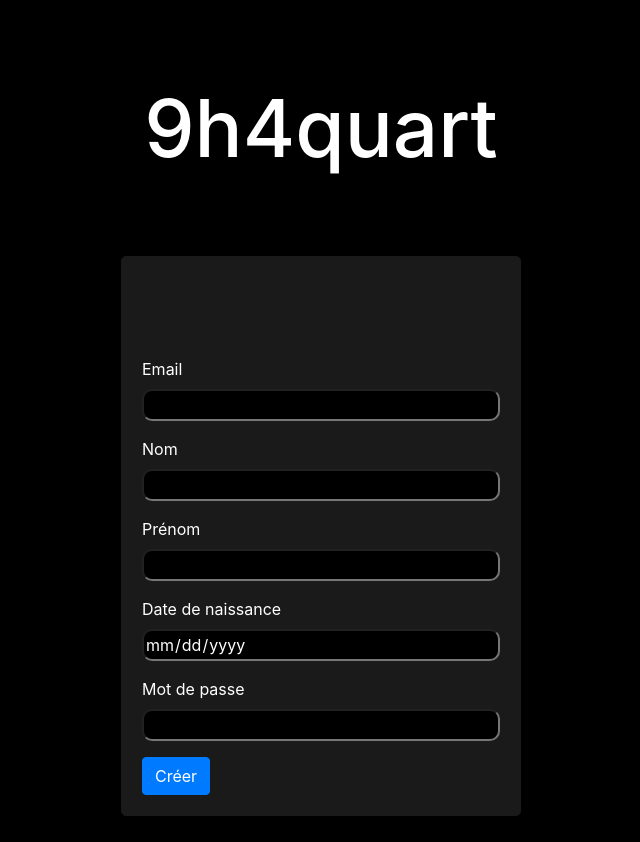
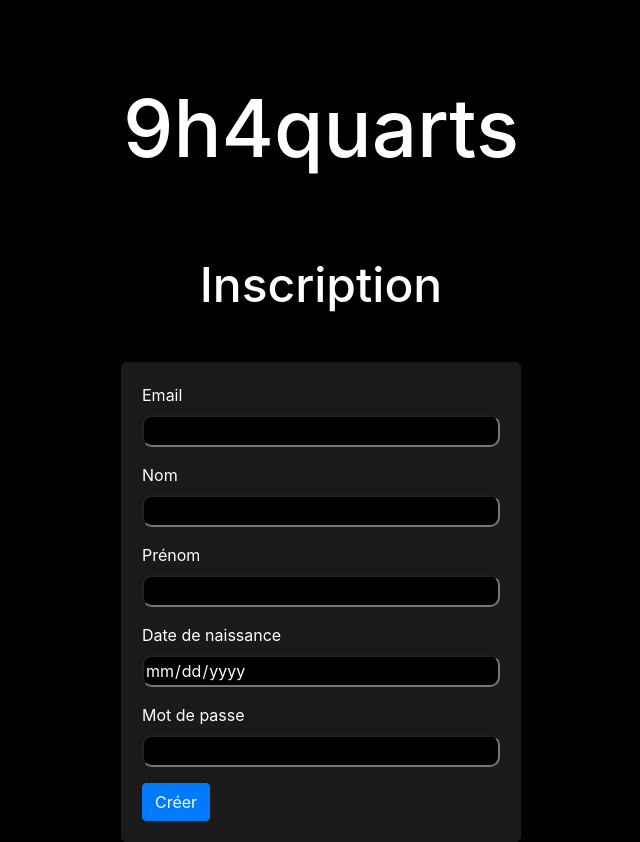
Before and after one commit to ThomasRABILLON/SAE_PHP, a PHP site: page /register in a window 1280 px wide. Shown: the whole page, without its empty margins (319-959 px from the left). Before the commit the page ends 816 px from the top, so only its background shows below. Run offline with PHP 8.4, Linux system fonts and the light colour scheme; data that the repository does not hold is empty.

Commit message:
fix connect page

```diff
--- a/static/connectBaseLayout.css
+++ b/static/connectBaseLayout.css
@@ -26,6 +26,15 @@ h1 {
   font-size: 5em;
 }
 
+.soustitreregister,
+h2 {
+  margin-top: 1em;
+  margin-bottom: 1em;
+  color: white;
+  text-align: center;
+  font-size: 3em;
+}
+
 .labelRegister {
   color: white;
 }
--- a/templates/login.php
+++ b/templates/login.php
@@ -1,8 +1,10 @@
 <?php
 $title = "Connexion";
-$h1 = "Connexion";
+$h1 = "9h4quarts";
 ob_start();
 ?>
+
+<h2 class="soustitreregister">Connexion</h2>
 <div class="container">
     <div class="form-container">
         <form action="/login" method="post">
--- a/templates/register.php
+++ b/templates/register.php
@@ -3,10 +3,10 @@ $title = "Register";
 ob_start();
 ?>
 
-    <h1 class="titreregister">9h4quart</h1>
+    <h1 class="titreregister">9h4quarts</h1>
+    <h2 class="soustitreregister">Inscription</h2>
     <div class="container">
         <div class="form-container">
-            <h1><?php echo $h1; ?></h1>
             <form action="/register" method="post">
                 <div class="form-group">
                     <label class="labelRegister" for="email">Email</label>
```
